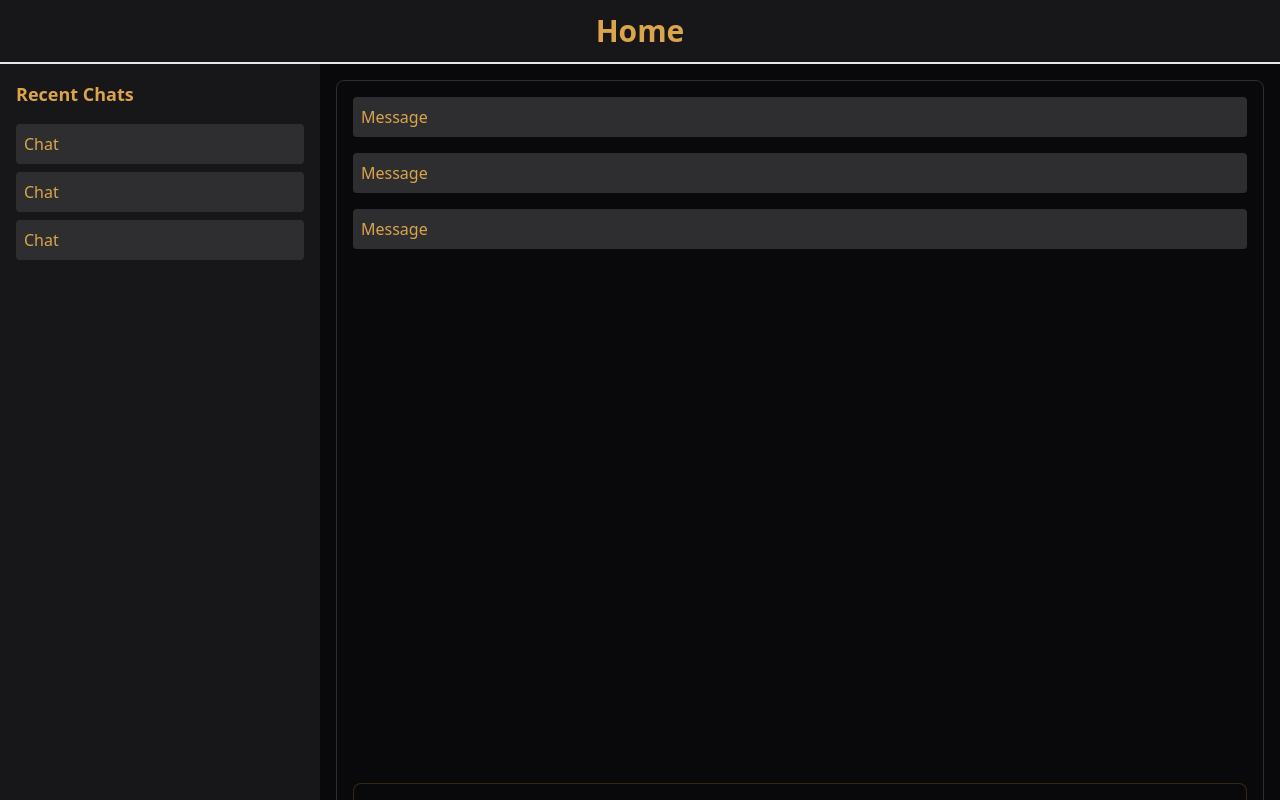
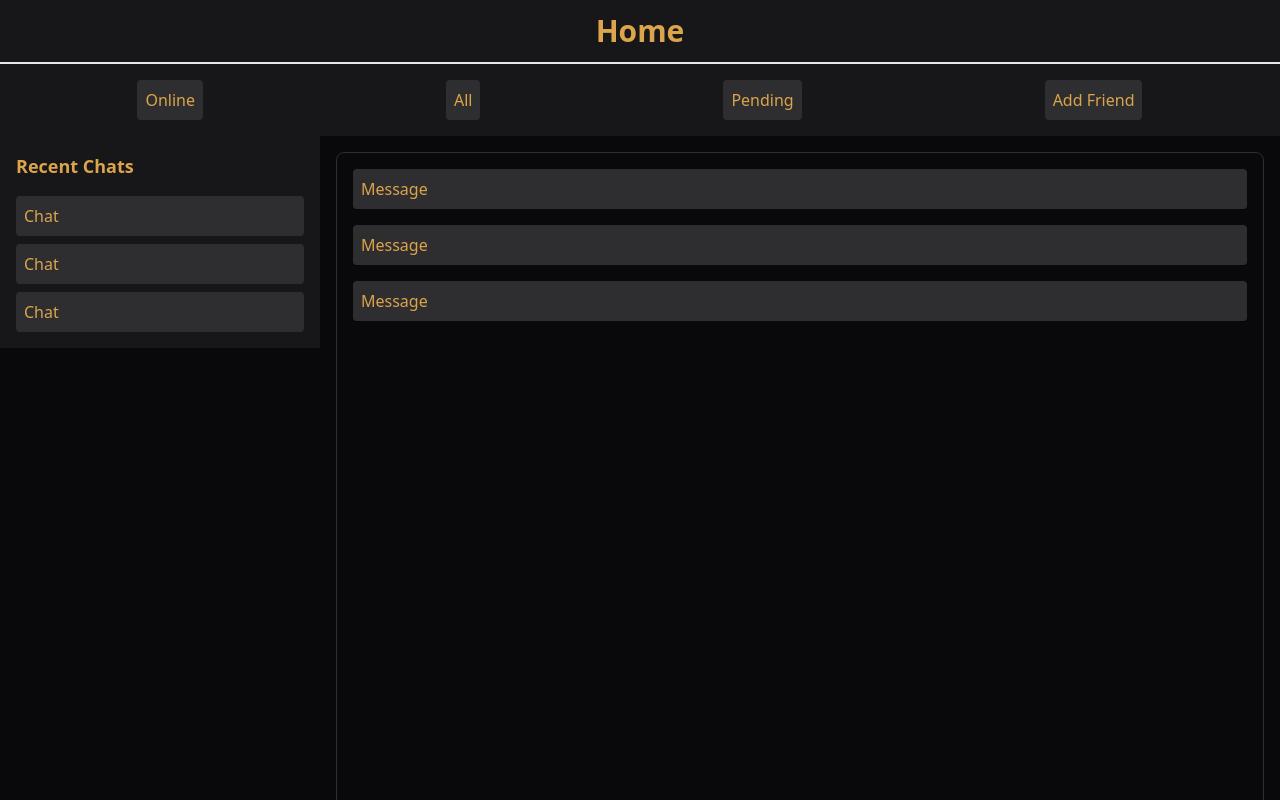
Before and after one commit to SDE-Coding-Wizards/Chat-app, a Next.js app: page /chat in a window 1280 px wide. Shown: the top 800 px of the page. Built offline with nearby package versions, Linux system fonts and the light colour scheme.

Commit message:
Create Friends List tabs at the top

```diff
--- a/app/chat/page.tsx
+++ b/app/chat/page.tsx
@@ -2,11 +2,26 @@ import Link from "next/link";
 
 export default function Chat() {
   return (
-    <main className="flex min-h-screen bg-base-100">
-      <aside className="w-1/4 h-screen bg-base-200 p-4">
+    <main className="flex flex-col min-h-screen bg-base-100">
+      <nav className="bg-base-200 w-full p-4 flex justify-around">
+        <a href="#" className="p-2 bg-base-300 rounded">
+          Online
+        </a>
+        <a href="#" className="p-2 bg-base-300 rounded">
+          All
+        </a>
+        <a href="#" className="p-2 bg-base-300 rounded">
+          Pending
+        </a>
+        <a href="#" className="p-2 bg-base-300 rounded">
+          Add Friend
+        </a>
+      </nav>
+      <div className="flex flex-1">
+        <aside className="w-1/4 h-full bg-base-200 p-4">
           <h2 className="text-lg font-bold mb-4">Recent Chats</h2>
           <ul className="space-y-2">
-          <li className="p-2 bg-base-300 rounded ">
+            <li className="p-2 bg-base-300 rounded">
               <Link href="/">Chat</Link>
             </li>
             <li className="p-2 bg-base-300 rounded">
@@ -33,6 +48,7 @@ export default function Chat() {
             </div>
           </div>
         </section>
+      </div>
     </main>
   );
 }
```
Lines whose indentation alone changed are shown as unchanged.
